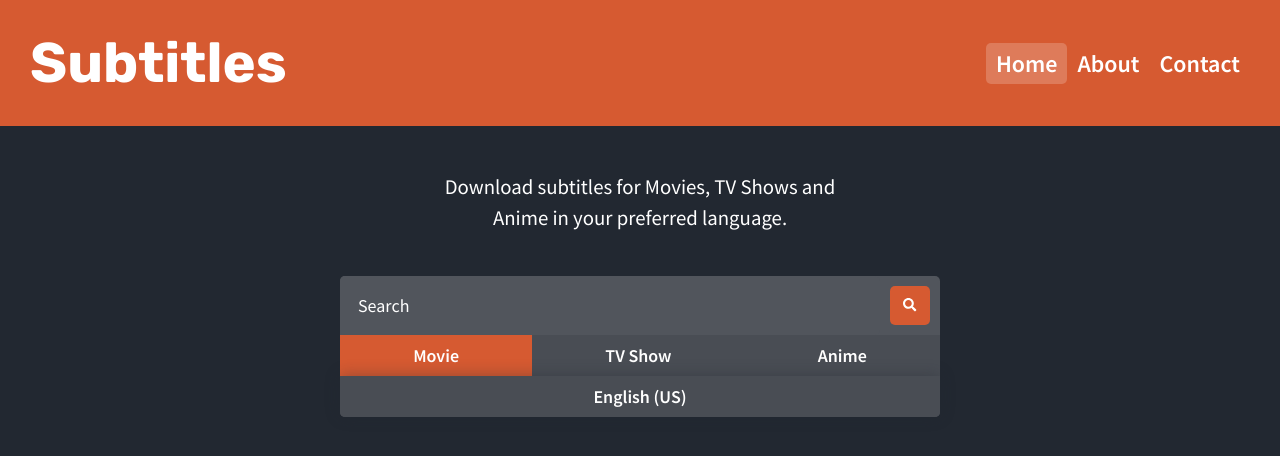
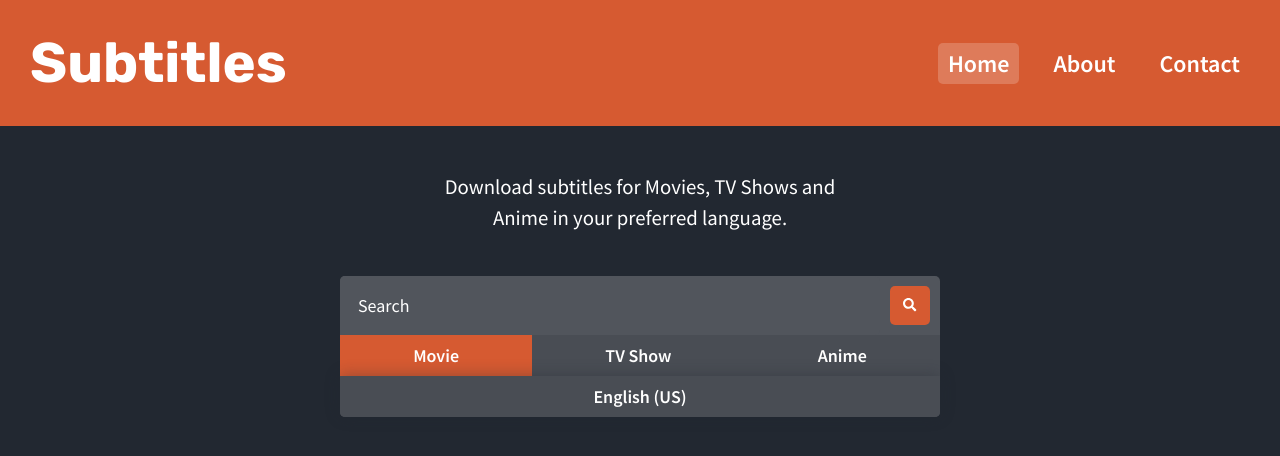
Before and after one commit to iNeedSubs/legacy, a Vue app: page / in a window 1280 px wide. Shown: the top 456 px of the page. Built offline with nearby package versions, Linux system fonts and the light colour scheme.

Commit message:
Add gap between nav links when nav side by side with title

```diff
--- a/src/components/Nav.vue
+++ b/src/components/Nav.vue
@@ -30,4 +30,10 @@ nav a:hover {
 nav a.router-link-exact-active {
     background: #de7b5a;
 }
+
+@media only screen and (min-width: 800px) {
+  nav {
+    gap: 1em;
+  }
+}
 </style>
```
